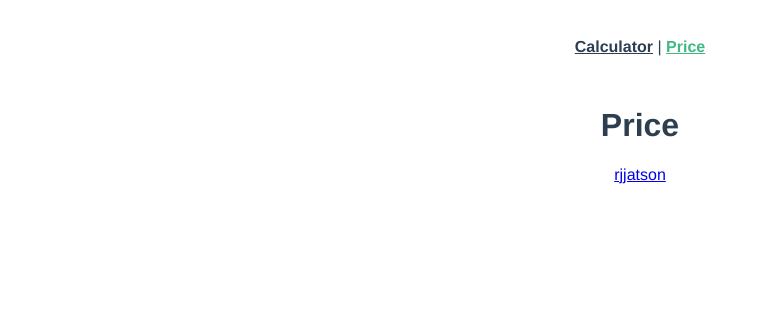
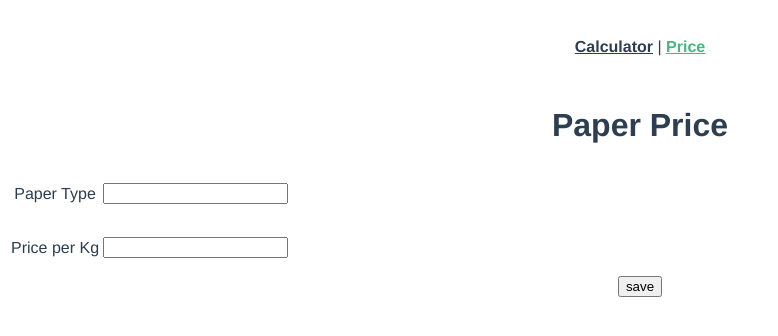
Before and after one commit to rjjatson/gramcal, a Vue app: page /price in a window 1280 px wide. Shown: the top 336 px of the page, without its empty margins (0-778 px from the left). Built offline with nearby package versions, Linux system fonts and the light colour scheme.

Commit message:
add price page

```diff
--- /dev/null
+++ b/src/components/Price.vue
@@ -0,0 +1,17 @@
+<template>
+  <div>
+    <h1>Paper Price</h1>
+    <table>
+      <tr>
+        <td><p>Paper Type</p></td>
+        <td><input type="string" v-model="m_paper_type" /></td>
+      </tr>
+      <tr>
+        <td><p>Price per Kg</p></td>
+        <td><input type="number" v-model.number="m_price_per_kg" /></td>
+      </tr>
+    </table>
+
+    <button>save</button>
+  </div>
+</template>
--- /dev/null
+++ b/src/models/price-model.ts
@@ -0,0 +1,4 @@
+export default interface Price{
+    paperType : string,
+    pricePerKg: number,
+}
--- a/src/router/index.ts
+++ b/src/router/index.ts
@@ -1,20 +1,20 @@
 import Vue from "vue";
 import VueRouter, { RouteConfig } from "vue-router";
-import Home from "../views/Home.vue";
-import Price from "../views/Price.vue"
+import CalculatorView from "../views/CalculatorView.vue";
+import PriceView from "../views/PriceView.vue";
 
 Vue.use(VueRouter);
 
 const routes: Array<RouteConfig> = [
   {
     path: "/",
-    name: "Home",
-    component: Home
+    name: "CalculatorView",
+    component: CalculatorView
   },
   {
     path: "/price",
-    name: "Price",
-    component: Price
+    name: "PriceView",
+    component: PriceView
   }
 ];
 
--- a/src/views/About.vue
+++ /dev/null
@@ -1,5 +0,0 @@
-<template>
-  <div class="about">
-    <a href="https://github.com/rjjatson"> rjjatson </a>
-  </div>
-</template>
--- a/src/views/Home.vue
+++ b/src/views/CalculatorView.vue
@@ -1,5 +1,5 @@
 <template>
-  <div class="home">
+  <div class="calculator-view">
     <Calculator />
   </div>
 </template>
@@ -9,7 +9,7 @@
 import Calculator from "@/components/Calculator.vue";
 
 export default {
-  name: "Home",
+  name: "calculator-view",
   components: {
     Calculator
   }
--- a/src/views/Price.vue
+++ /dev/null
@@ -1,6 +0,0 @@
-<template>
-  <div class="price">
-    <h1>Price</h1>
-    <a href="https://github.com/rjjatson"> rjjatson </a>
-  </div>
-</template>
--- /dev/null
+++ b/src/views/PriceView.vue
@@ -0,0 +1,16 @@
+<template>
+  <div class="price-view">
+    <Price />
+  </div>
+</template>
+
+<script>
+import Price from "@/components/Price.vue";
+
+export default {
+  name: "price-view",
+  components: {
+    Price
+  }
+};
+</script>
```
Also changed, not shown: src/store/price.ts (added, +23 -0 lines).
